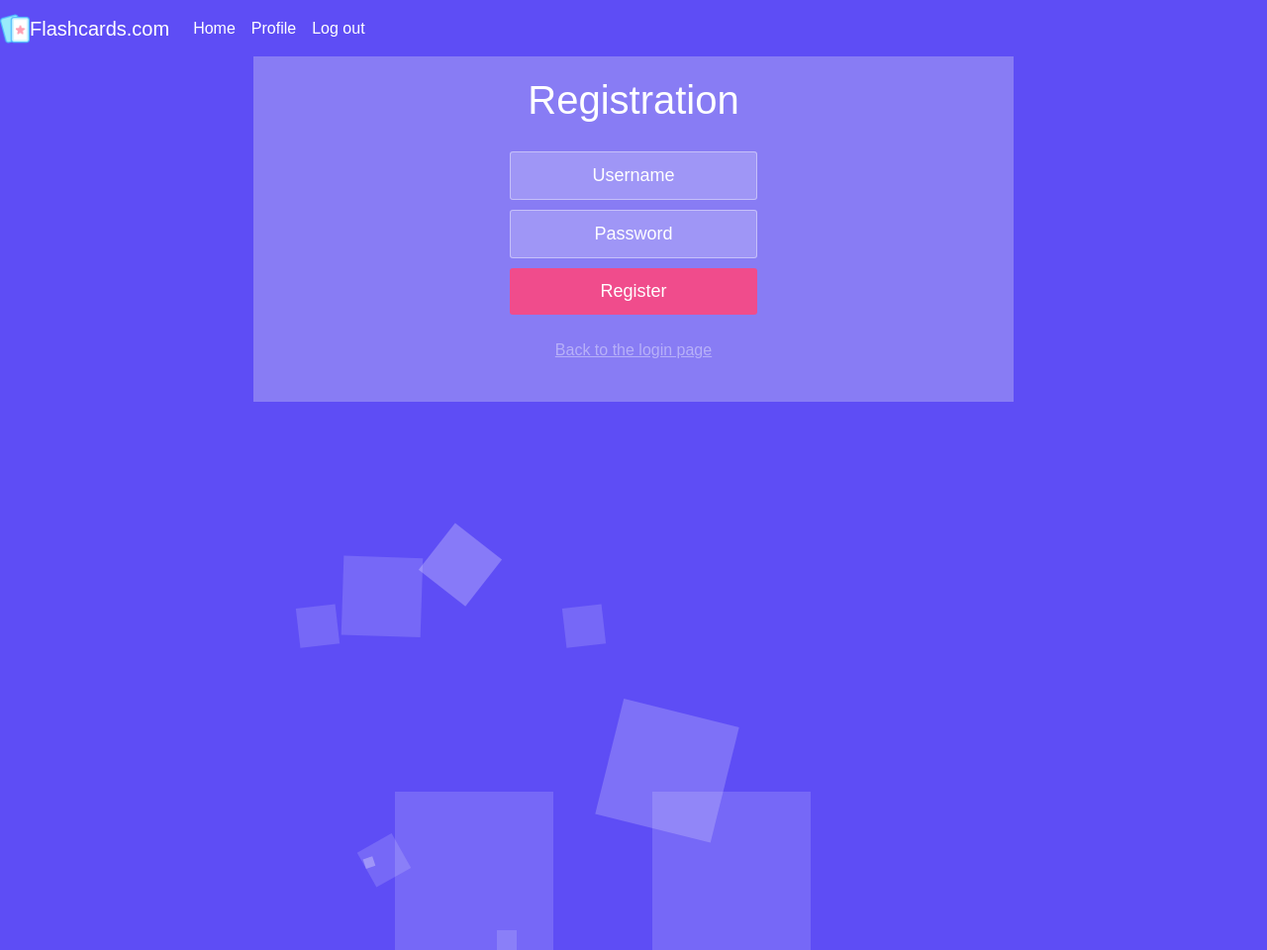
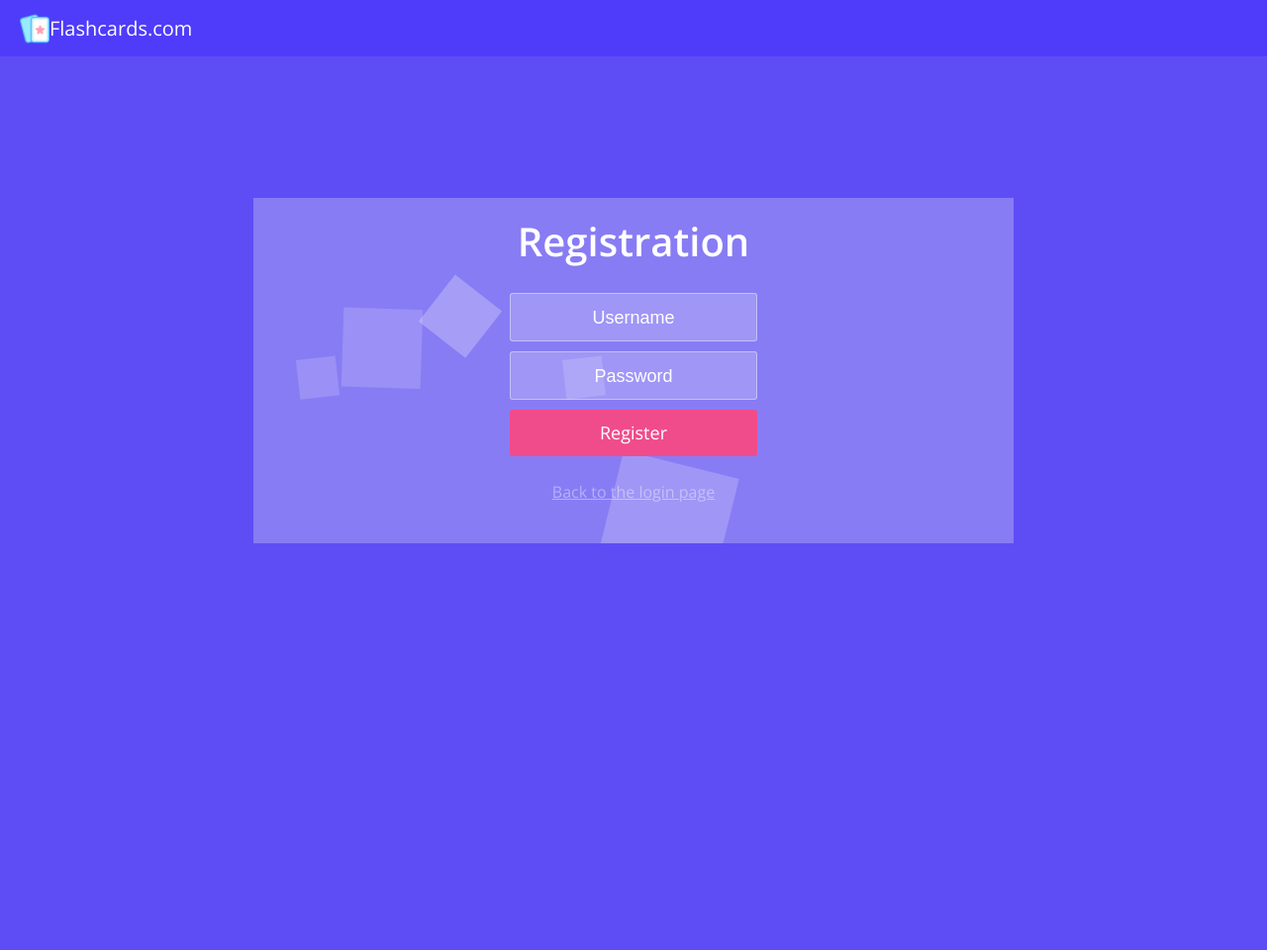
Before and after one commit to starowicz727/TechnologieInternetoweProjekt, a PHP site: page /rejestracja.php in a window 1280 px wide. Shown: the whole page at 99% size. After the commit the page ends 549 px from the top, so only its background shows below. Run offline with PHP 8.4, Linux system fonts and the light colour scheme.

Commit message:
cieeeeeebieeeeeeee

```diff
--- a/Projekt_Strona/rejestracja.php
+++ b/Projekt_Strona/rejestracja.php
@@ -13,36 +13,21 @@
 
     <link rel="stylesheet" href="css/bootstrap.min.css">
     <link rel="stylesheet" href="login.css">
+    <link rel="stylesheet" href="main.css">
 </head>
 
 <body>
 <header>
 
+<header>
     <nav class="navbar navbar-custom navbar-expand-md">
-        <a style="color: #ffffff" class="navbar-brand" href="logowanie_ok.php">
-            <img src="img/logo.png" width="30" height="30"
-                 class="d-inline-block mr-1 align-bottom"
-                 alt="">Flashcards.com</a>
-        <button class="navbar-toggler ml-auto custom-toggler" type="button" data-bs-toggle="collapse"
-                data-bs-target="#mainmenu" aria-controls="mainmenu" aria-expanded="false"
-                aria-label="Przełącznik nawigacji">
-            <span class="navbar-toggler-icon"></span>
-        </button>
-        <div class="collapse navbar-collapse" id="mainmenu">
-            <ul class="navbar-nav">
-                <li class="nav-item disabled">
-                    <a style="color: #ffffff" class="nav-link" href="logowanie_ok.php"> Home </a>
-                </li>
-                <li class="nav-item disable">
-                    <a style="color: #ffffff" class="nav-link" href="profile.php"> Profile </a>
-                </li>
-                <li class="nav-item disable">
-                    <a style="color: #ffffff" class="nav-link" href="LogOut.php"> Log out </a>
-                </li>
-            </ul>
+        <a style="color: #ffffff" class="navbar-brand" href="#">
+            <img src="img/logo.png" width="30" height="30" class="d-inline-block mr-1 align-bottom" alt="">Flashcards.com</a>
     </nav>
 
 </header>
+
+
 
 <script src="js/bootstrap.min.js"></script>
 
@@ -87,7 +72,7 @@ if (isset($_POST["re_login"]) && isset($_POST["re_pass"])) //jelsi rejestracja.p
 function show_form()
 {
     ?>
-    <div class="wrapper">
+    <div class="login-wrapper">
         <div class="container">
             <h1>Registration</h1>
 
```
